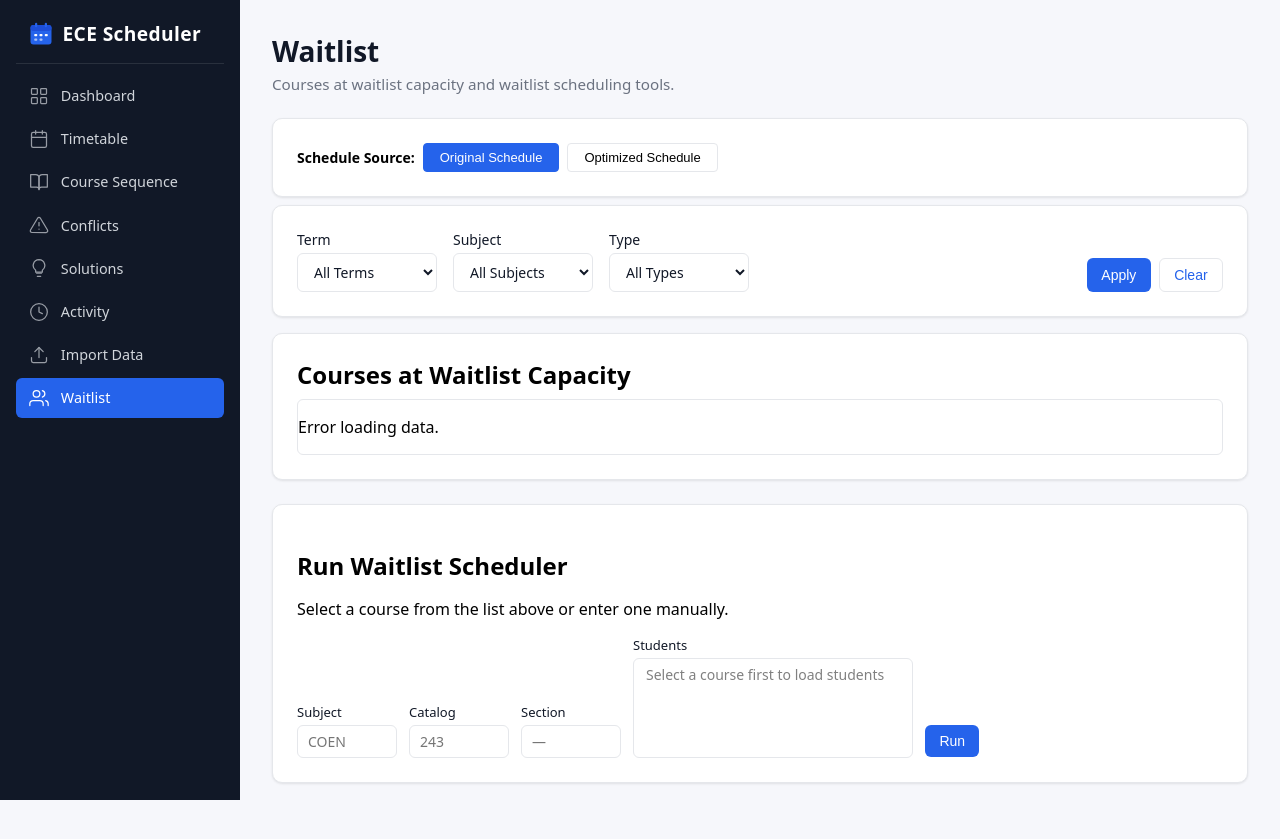
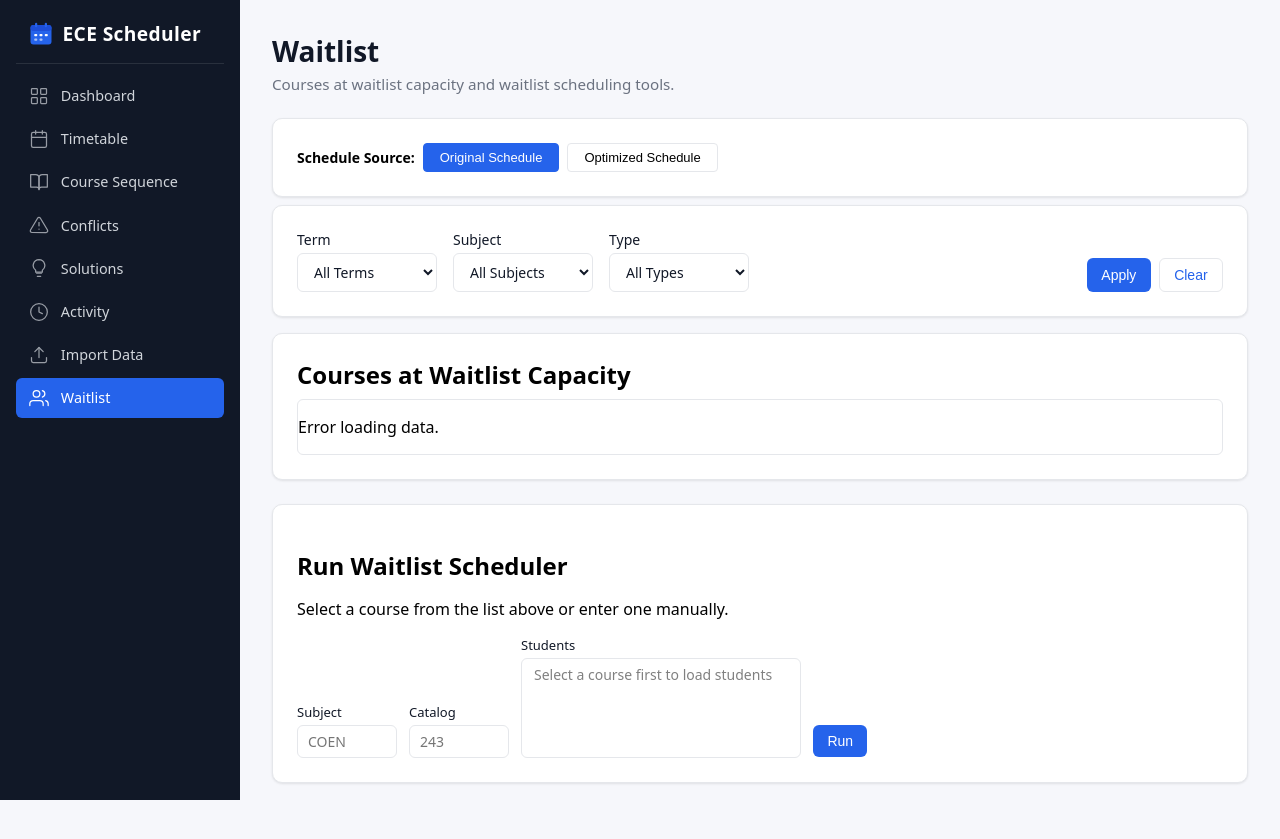
Before and after one commit to CelinZiad/490-10-Classes-Scheduler, a Flask app: page /waitlist in a window 1280 px wide. Run offline with Flask 3, Linux system fonts and the light colour scheme; data that the repository does not hold is empty; some libraries are stand-ins or nearby versions.

Commit message:
fix: remove section field from waitlist scheduler form
Section was redundant in the scheduler card — the algorithm only
needs subject and catalog to find available slots.

```diff
--- a/static/css/waitlist.css
+++ b/static/css/waitlist.css
@@ -59,13 +59,6 @@
   width: 100px;
 }
 
-.wl-section-readonly {
-  background: #f3f4f6;
-  color: #6b7280;
-  cursor: default;
-  width: 80px;
-}
-
 .wl-form-group-students select {
   width: 280px;
   min-height: 100px;
--- a/static/js/waitlist.js
+++ b/static/js/waitlist.js
@@ -74,10 +74,8 @@ async function loadWaitlistStats(){
       b.addEventListener('click', ()=>{
         const subject = b.dataset.subject;
         const catalog = b.dataset.catalog;
-        const section = b.dataset.section || '';
         document.getElementById('wl-subject').value = subject;
         document.getElementById('wl-catalog').value = catalog;
-        document.getElementById('wl-section-display').value = section || '—';
         loadStudentsDropdown(subject, catalog);
       });
     });
@@ -140,8 +138,7 @@ async function runWaitlist(){
       return;
     }
 
-    const sectionLabel = document.getElementById('wl-section-display').value;
-    let html = `<h3>Proposed Lab Slots${sectionLabel && sectionLabel !== '—' ? ' — Section ' + sectionLabel : ''}</h3>`;
+    let html = '<h3>Proposed Lab Slots</h3>';
     if(!data.results || data.results.length === 0){
       html += '<p>No available slots found.</p>';
     } else {
--- a/templates/waitlist.html
+++ b/templates/waitlist.html
@@ -69,10 +69,6 @@
         <label for="wl-catalog">Catalog</label>
         <input id="wl-catalog" name="catalog" type="text" placeholder="243">
       </div>
-      <div class="wl-form-group">
-        <label for="wl-section-display">Section</label>
-        <input id="wl-section-display" type="text" readonly placeholder="—" class="wl-section-readonly">
-      </div>
       <div class="wl-form-group wl-form-group-students">
         <label for="wl-students">Students</label>
         <select id="wl-students" name="students" multiple>
```
